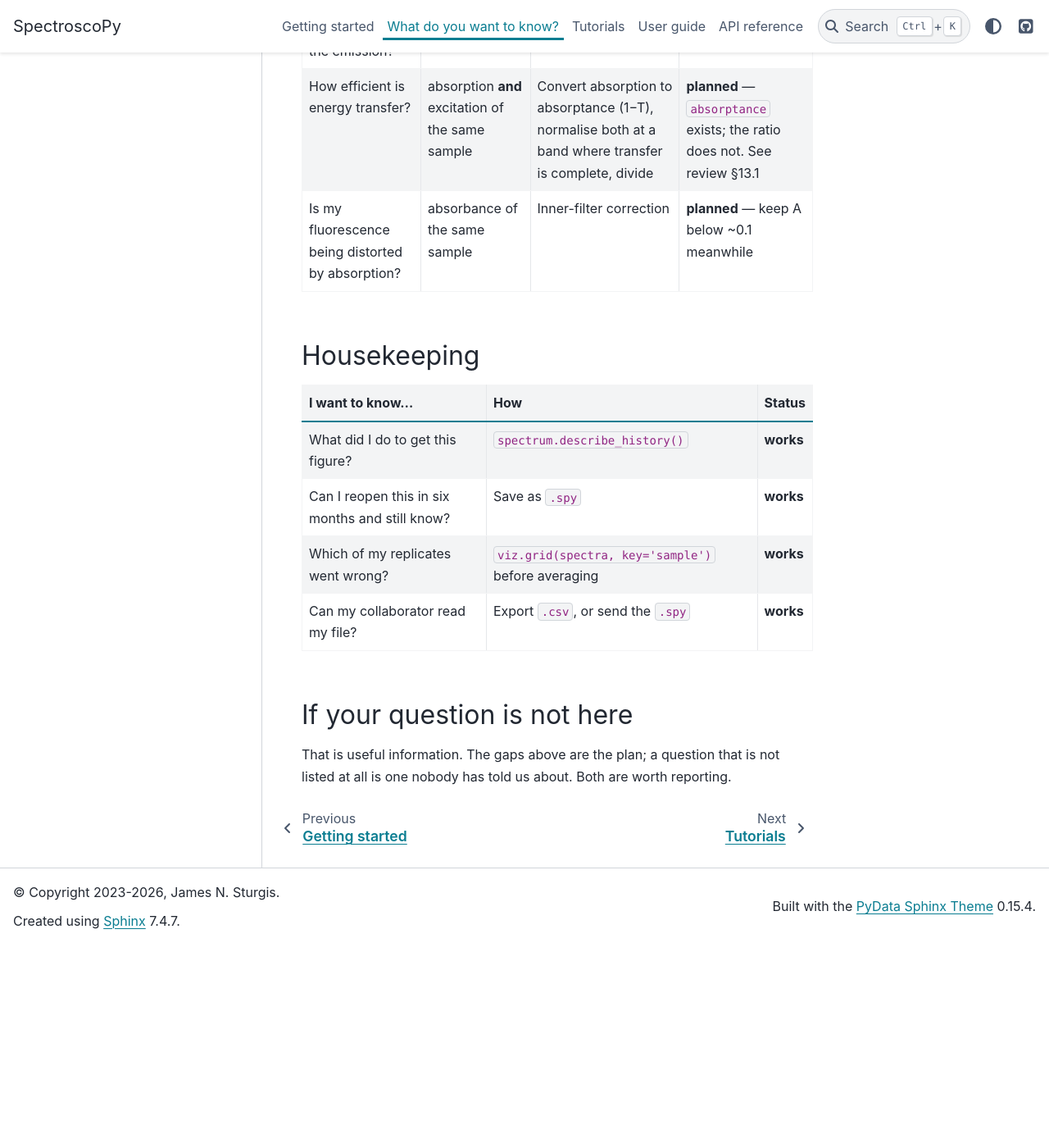
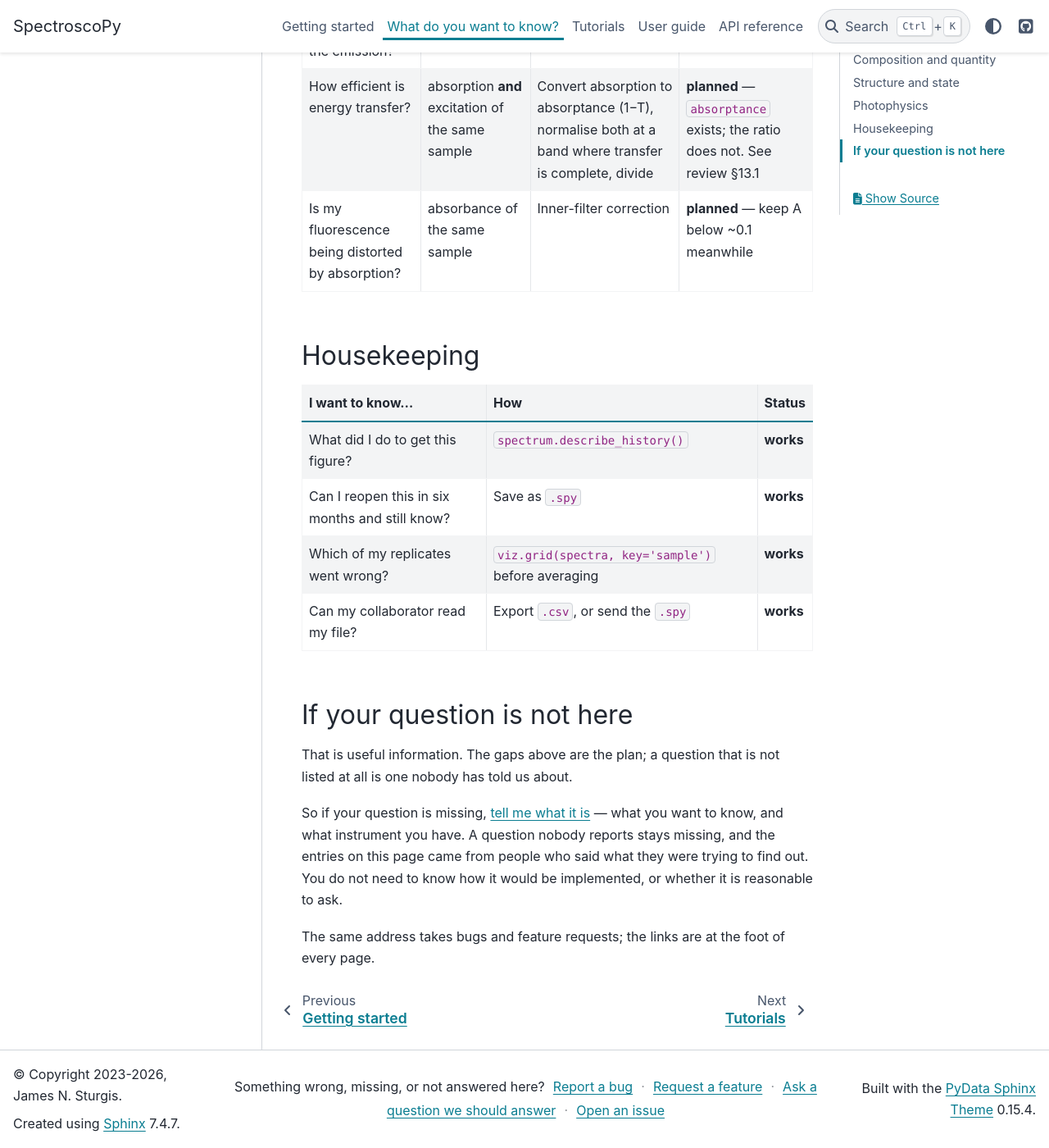
Before and after one commit to jnsturgis/SpectroscoPy, a Sphinx documentation site: the page built from docs/what-do-you-want-to-know.md, in a window 1280 px wide and 1400 px high, scrolled down 3629 px. Shown: the whole window at 82% size. Built offline with Sphinx 7.4.7 and the PyData theme 0.15.4, drawn with Linux system fonts in a browser that asks for light colours; before the commit the page ends 4781 px from its top, so only the background shows below that.

Commit message:
Give the docs a way to answer back: feedback links in the footer
Review section 14.5, now built. Every page gets three prefilled mailto links --
bug, feature request, and 'I want to know...' -- plus a link to GitHub issues
for readers who prefer that. 'What do you want to know?' gets an inline link
too, since that page is the one that asks for missing questions.

The address is james.sturgis@univ-amu.fr, a professional address in preference
to a project alias: an alias survives a change of person but needs setting up,
and one that is never set up is read by nobody. It is written down once in
conf.py and reaches the footer template through html_context, so changing it is
a one-line edit.

Each body is prefilled with the page and the release. That is done at build
time from Jinja rather than by JavaScript, so the links still work in a saved
or offline copy of the docs -- and a report arrives saying which page and which
version it came from, which is the difference between mail that can be triaged
and mail that cannot.

Also fixes github.com/jnsturgis/Spectroscopy1.0, which 404s, in both the theme
icon link and the pyproject homepage. The repository is SpectroscoPy. That URL
would have shipped as PyPI metadata at the first publish.

Co-Authored-By: Claude Opus 5 <noreply@anthropic.com>

```diff
--- /dev/null
+++ b/docs/_static/custom.css
@@ -0,0 +1,47 @@
+/* This Source Code Form is subject to the terms of the Mozilla Public
+ * License, v. 2.0. If a copy of the MPL was not distributed with this
+ * file, You can obtain one at https://mozilla.org/MPL/2.0/.
+ */
+
+/* The footer feedback line (docs/_templates/feedback.html, review 14.5).
+ *
+ * Sized and coloured like the rest of the footer rather than as a call to
+ * action: it should be findable by someone who has decided to complain, not
+ * compete with the content of the page.
+ */
+
+.spc-feedback {
+    margin: 0;
+    text-align: center;
+    line-height: 1.8;
+}
+
+.spc-feedback-lead {
+    margin-right: 0.35em;
+}
+
+.spc-feedback-sep {
+    margin: 0 0.35em;
+    opacity: 0.5;
+}
+
+/* On a narrow screen the four links wrap; the separators would then start or
+ * end a line, so hide them and let the wrapping do the separating.
+ */
+@media (max-width: 500px) {
+    .spc-feedback-sep {
+        display: none;
+    }
+
+    .spc-feedback a {
+        display: block;
+    }
+}
+
+/* The same line at the end of "What do you want to know?", where the page has
+ * just asked the reader to report a missing question. There it is the point of
+ * the paragraph, so it is left-aligned with the prose rather than centred.
+ */
+.spc-feedback-inline .spc-feedback {
+    text-align: left;
+}
--- /dev/null
+++ b/docs/_templates/feedback.html
@@ -0,0 +1,31 @@
+{#-
+    Feedback links for the footer of every page. See review section 14.5.
+
+    Three subjects rather than one generic "contact", because a prefilled
+    subject is the difference between mail that can be triaged and mail that
+    cannot. The body carries the page and the release, so a report says where
+    it came from without the reader having to go and look either up -- which
+    they will not do.
+
+    Built at build time from `pagename` and `release`, not by JavaScript, so
+    the links work in a saved or offline copy of the docs too.
+-#}
+{#- `feedback_to` comes from html_context in conf.py, so the address is
+    written down once and the inline link on "What do you want to know?" uses
+    the same one. -#}
+{%- set feedback_where = "\n\n\n-- do not delete: this says where the report came from --\nPage: " ~ pagename ~ "\nSpectroscoPy: " ~ release ~ "\n" -%}
+
+{%- set bug_body = "What I did:\n\nWhat I expected:\n\nWhat happened instead:\n\nIf there is an error message, please paste it here:\n" ~ feedback_where -%}
+{%- set feature_body = "What I would like to be able to do:\n\nWhy -- what I am trying to find out:\n\nIf you have a data file that shows the need, please attach it.\n" ~ feedback_where -%}
+{%- set question_body = "The question I arrived with:\n\nThe instrument or data I have:\n\nHow I do this at the moment, if I do:\n" ~ feedback_where -%}
+
+<p class="spc-feedback">
+  <span class="spc-feedback-lead">Something wrong, missing, or not answered here?</span>
+  <a href="mailto:{{ feedback_to }}?subject={{ '[SpectroscoPy] Bug'|urlencode }}&amp;body={{ bug_body|urlencode }}">Report a bug</a>
+  <span class="spc-feedback-sep">&middot;</span>
+  <a href="mailto:{{ feedback_to }}?subject={{ '[SpectroscoPy] Feature request'|urlencode }}&amp;body={{ feature_body|urlencode }}">Request a feature</a>
+  <span class="spc-feedback-sep">&middot;</span>
+  <a href="mailto:{{ feedback_to }}?subject={{ '[SpectroscoPy] I want to know...'|urlencode }}&amp;body={{ question_body|urlencode }}">Ask a question we should answer</a>
+  <span class="spc-feedback-sep">&middot;</span>
+  <a href="https://github.com/jnsturgis/SpectroscoPy/issues">Open an issue</a>
+</p>
--- a/docs/conf.py
+++ b/docs/conf.py
@@ -4,6 +4,7 @@
 """Sphinx configuration."""
 
 import datetime
+from urllib.parse import quote
 
 project = "SpectroscoPy"
 author = "James N. Sturgis"
@@ -33,6 +34,34 @@ source_suffix = {".rst": "restructuredtext", ".md": "myst-nb", ".ipynb": "myst-n
 exclude_patterns = ["_build", "**.ipynb_checkpoints"]
 
 myst_enable_extensions = ["colon_fence", "deflist", "substitution"]
+
+# -- Feedback (review 14.5) ------------------------------------------------
+#
+# The docs ask the reader to report missing questions and broken behaviour, so
+# they have to say where to. The address is written down here once: the footer
+# template (_templates/feedback.html) reads it from html_context, and the one
+# inline link, at the end of "What do you want to know?", is built below from
+# the same constant.
+
+feedback_to = "james.sturgis@univ-amu.fr"
+
+_question_body = (
+    "The question I arrived with:\n\n"
+    "The instrument or data I have:\n\n"
+    "How I do this at the moment, if I do:\n\n\n"
+    "-- do not delete: this says where the report came from --\n"
+    "Page: what-do-you-want-to-know\n"
+    f"SpectroscoPy: {release}\n"
+)
+_question_mailto = (
+    f"mailto:{feedback_to}"
+    f"?subject={quote('[SpectroscoPy] I want to know...')}"
+    f"&body={quote(_question_body)}"
+)
+
+myst_substitutions = {
+    "feedback_question_link": f"[tell me what it is](<{_question_mailto}>)",
+}
 #: Pages are executed at build time, so a code block that has gone stale
 #: breaks the build instead of quietly lying to the reader.
 nb_execution_mode = "auto"
@@ -94,16 +123,22 @@ plot_pre_code = (
 html_theme = "pydata_sphinx_theme"
 html_title = f"SpectroscoPy {version}"
 html_static_path = ["_static"]
+templates_path = ["_templates"]
+html_css_files = ["custom.css"]
+#: Read by _templates/feedback.html.
+html_context = {"feedback_to": feedback_to}
 html_theme_options = {
     "show_prev_next": True,
     "navigation_with_keys": True,
     "show_toc_level": 2,
     "icon_links": [{
         "name": "Source",
-        "url": "https://github.com/jnsturgis/Spectroscopy1.0",
+        "url": "https://github.com/jnsturgis/SpectroscoPy",
         "icon": "fa-brands fa-square-github",
         "type": "fontawesome",
     }],
+    # The feedback line sits in the middle of the footer, on every page.
+    "footer_center": ["feedback"],
     "announcement": (
         "SpectroscoPy is pre-1.0 &mdash; the API may still change between "
         "releases."
--- a/docs/what-do-you-want-to-know.md
+++ b/docs/what-do-you-want-to-know.md
@@ -67,4 +67,13 @@ library is for, and the gaps are the roadmap.
 ## If your question is not here
 
 That is useful information. The gaps above are the plan; a question that is not
-listed at all is one nobody has told us about. Both are worth reporting.
+listed at all is one nobody has told us about.
+
+So if your question is missing, {{ feedback_question_link }} — what you want to
+know, and what instrument you have. A question nobody reports stays missing,
+and the entries on this page came from people who said what they were trying to
+find out. You do not need to know how it would be implemented, or whether it is
+reasonable to ask.
+
+The same address takes bugs and feature requests; the links are at the foot of
+every page.
--- a/pyproject.toml
+++ b/pyproject.toml
@@ -60,7 +60,8 @@ dev = [
 spc-ftir-sidechains = "spectroscopy.cli.ftir_sidechains:main"
 
 [project.urls]
-Homepage = "https://github.com/jnsturgis/Spectroscopy1.0"
+Homepage = "https://github.com/jnsturgis/SpectroscoPy"
+Issues = "https://github.com/jnsturgis/SpectroscoPy/issues"
 
 [tool.hatch.version]
 source = "vcs"
```
Also changed, not shown: SpectroscoPy_Codebase_Review.md (+16 -0 lines).
